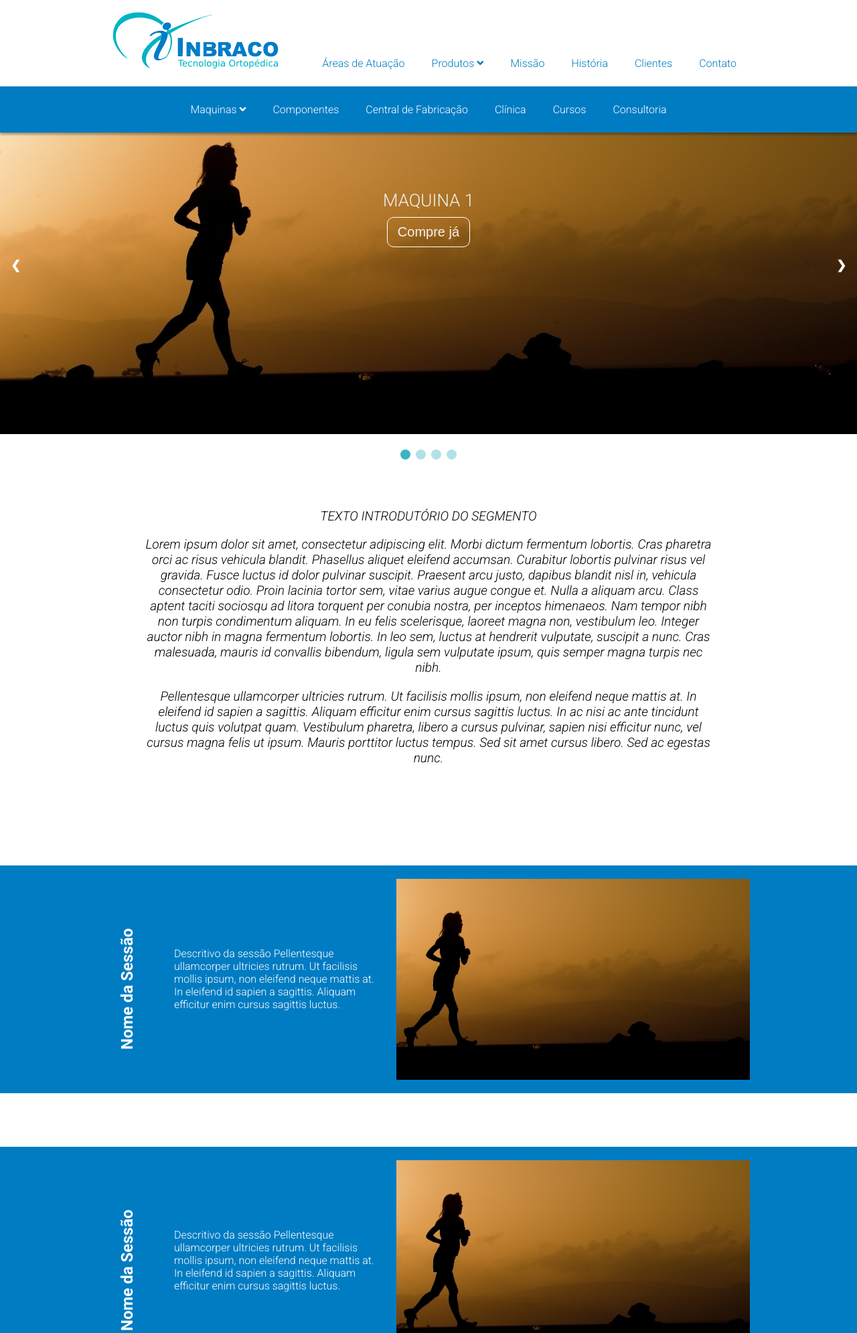
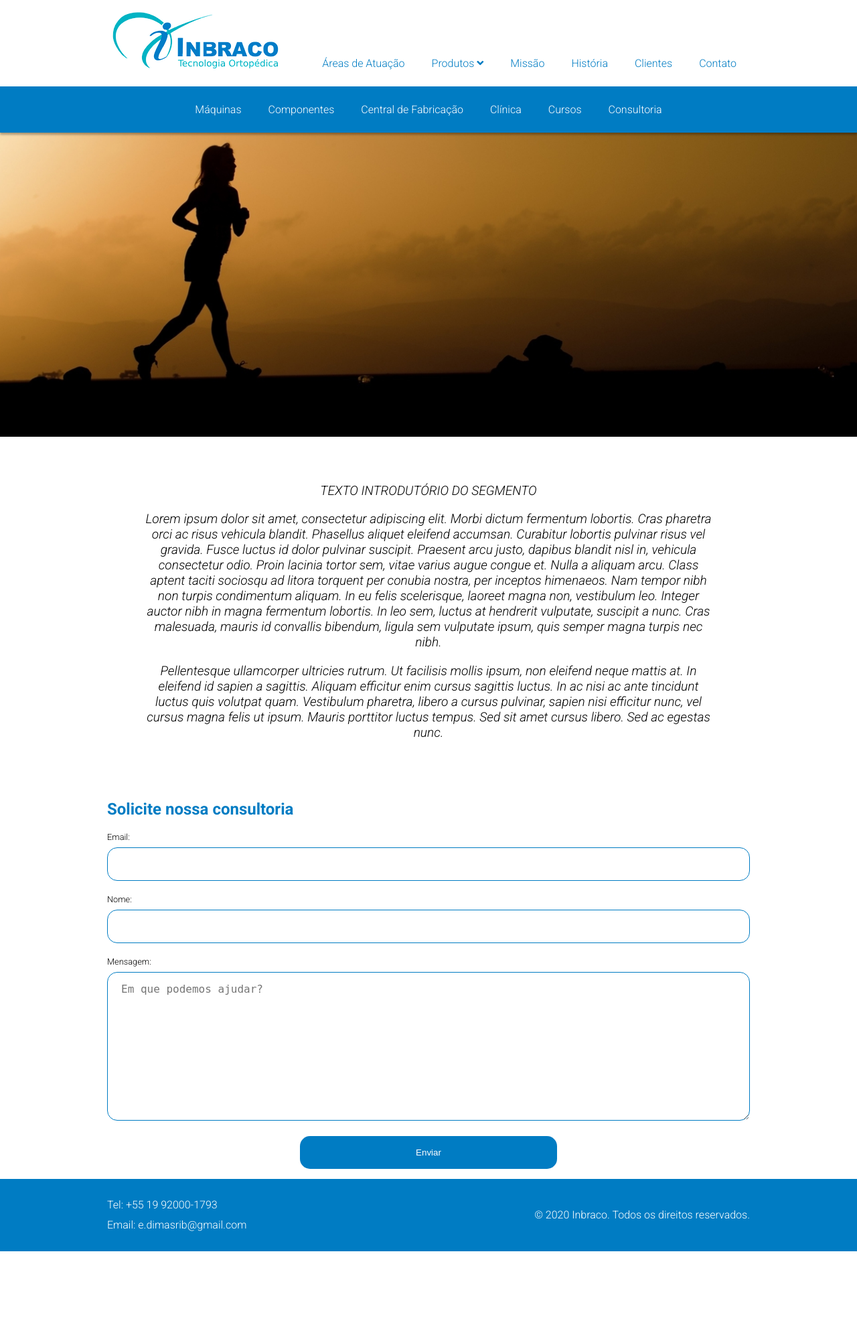
Before and after one commit to sergiomoura/inbraco-static, a PHP site: page /consultoria.html in a window 1280 px wide. Shown: the top 1990 px of the page at 67% size. After the commit the page ends 1868 px from the top, so only its background shows below. Run offline with PHP 8.4, Linux system fonts and the light colour scheme.

Commit message:
adaptacao da pagina de consultorias para ficar propria a essa area de atuacao

```diff
--- a/consultoria.html
+++ b/consultoria.html
@@ -13,7 +13,8 @@
     <link href="https://fonts.googleapis.com/css2?family=Roboto:ital,wght@0,300;0,700;1,300&display=swap" rel="stylesheet">
 
     <link rel="stylesheet" href="css/main.css">
-    <link rel="stylesheet" href="css/maquinas.css">
+    <link rel="stylesheet" href="css/forms.css">
+    <link rel="stylesheet" href="css/consultoria.css">
     <link rel="stylesheet" href="css/slideshow.css">
     <link rel="stylesheet" href="css/area-de-atuacao-section.css">
 
@@ -49,15 +50,7 @@
             <div class="container">
             <nav>
                 <ul>
-                    <div class="dropdown">
-                        <a class="dropbtn navbar-item" id="maquinas" href="#">Maquinas
-                            <i class="fas fa-angle-down"></i>
-                        </a>
-                        <div class="dropdown-content">
-                            <a href="#">Componentes</a>
-                            <a href="#">Maquinas</a>
-                        </div>
-                    </div>
+                    <li><a class="navbar-item" id="maquinas" href="/maquinas.html">Máquinas</a></li>
                     <li><a class="navbar-item" id="componentes" href="/componentes.html">Componentes</a></li>
                     <li><a class="navbar-item" id="central-de-fabricacao" href="/central-de-fabricacao.html">Central de Fabricação</a></li>
                     <li><a class="navbar-item" id="clinica" href="/clinica.html">Clínica</a></li>
@@ -69,63 +62,10 @@
         </div>
     </header>
 
-    <section class="destaques-slides ">
-        <div class="destaques-slideshow">
-            <div class="slideshow-container">
-                <div class="mySlides fade">
-                    <img src="img/banner2.jpg" style="width:100%">
-                    <div class="text">
-                        <div>
-                            MAQUINA 1
-                        </div>
-                        <button type="button">Compre já</button>
-                    </div>
-                </div>
+    <section class="banner-area-de-atuacao">
+        <img src="img/banner2.jpg" style="width:100%">
+    </section>
 
-                <div class="mySlides fade">
-                    <img src="img/banner2.jpg" style="width:100%">
-                    <div class="text">
-                        <div>
-                            MAQUINA 2
-                        </div>
-                        <button type="button">Compre já</button>
-                    </div>
-                </div>
-
-                <div class="mySlides fade">
-                    <img src="img/banner2.jpg" style="width:100%">
-                    <div class="text">
-                        <div>
-                            MAQUINA 3
-                        </div>
-                        <button type="button">Compre já</button>
-                    </div>
-                </div>
-
-                <div class="mySlides fade">
-                    <img src="img/banner2.jpg" style="width:100%">
-                    <div class="text">
-                        <div>
-                            MAQUINA 4
-                        </div>
-                        <button type="button">Compre já</button>
-                    </div>
-                </div>
-
-                <a class="prev" onclick="plusSlides(-1)">&#10094;</a>
-                <a class="next" onclick="plusSlides(1)">&#10095;</a>
-
-            </div>
-            <br>
-
-            <div style="text-align:center">
-                <span class="dot" onclick="currentSlide(1)"></span>
-                <span class="dot" onclick="currentSlide(2)"></span>
-                <span class="dot" onclick="currentSlide(3)"></span>
-                <span class="dot" onclick="currentSlide(4)"></span>
-            </div>
-        </div>
-    </section>
 
     <main>
         <section class="descritivo container">
@@ -141,216 +81,24 @@
             </p>
         </section>
 
-
-        <section class="section-area-de-atuacao">
-            <div class="container">
-                <div class="name-section">
-                    <h2 >
-                        Nome da Sessão
-                    </h2>
-                </div>
-                <div class="description-section">
-                    Descritivo da sessão
-                    Pellentesque ullamcorper ultricies rutrum. Ut facilisis mollis ipsum, non eleifend neque mattis at. In eleifend id sapien a sagittis. Aliquam efficitur enim cursus sagittis luctus.
-                </div>
-                <div class="image-section">
-                    <img src="img/banner2.jpg">
-                </div>
-            </div>
+                <section class="contato container" id="contato">
+            <a class="anchor" id="anchor-contato"></a>
+            <h2>Solicite nossa consultoria</h2>
+            <form>
+                <label for="email">Email:
+                    <input type="text" id="email" name="email">
+                </label>
+                <label for="name">
+                    Nome:
+                    <input type="text" id="name" name="name">
+                </label>
+                <label for="message">
+                    Mensagem:
+                    <textarea name="message" rows="10" cols="30" placeholder="Em que podemos ajudar?"></textarea>
+                </label>
+                <button type="submit">Enviar</button>
+            </form>
         </section>
-        <section class="section-area-de-atuacao">
-            <div class="container">
-                <div class="name-section">
-                    <h2 >
-                        Nome da Sessão
-                    </h2>
-                </div>
-                <div class="description-section">
-                    Descritivo da sessão
-                    Pellentesque ullamcorper ultricies rutrum. Ut facilisis mollis ipsum, non eleifend neque mattis at. In eleifend id sapien a sagittis. Aliquam efficitur enim cursus sagittis luctus.
-                </div>
-                <div class="image-section">
-                    <img src="img/banner2.jpg">
-                </div>
-            </div>
-        </section>
-        <section class="section-area-de-atuacao">
-            <div class="container">
-                <div class="name-section">
-                    <h2 >
-                        Nome da Sessão
-                    </h2>
-                </div>
-                <div class="description-section">
-                    Descritivo da sessão
-                    Pellentesque ullamcorper ultricies rutrum. Ut facilisis mollis ipsum, non eleifend neque mattis at. In eleifend id sapien a sagittis. Aliquam efficitur enim cursus sagittis luctus.
-                </div>
-                <div class="image-section">
-                    <img src="img/banner2.jpg">
-                </div>
-            </div>
-        </section>
-        <section class="section-area-de-atuacao">
-            <div class="container">
-                <div class="name-section">
-                    <h2 >
-                        Nome da Sessão
-                    </h2>
-                </div>
-                <div class="description-section">
-                    Descritivo da sessão
-                    Pellentesque ullamcorper ultricies rutrum. Ut facilisis mollis ipsum, non eleifend neque mattis at. In eleifend id sapien a sagittis. Aliquam efficitur enim cursus sagittis luctus.
-                </div>
-                <div class="image-section">
-                    <img src="img/banner2.jpg">
-                </div>
-            </div>
-        </section>
-        <section class="section-area-de-atuacao">
-            <div class="container">
-                <div class="name-section">
-                    <h2 >
-                        Nome da Sessão
-                    </h2>
-                </div>
-                <div class="description-section">
-                    Descritivo da sessão
-                    Pellentesque ullamcorper ultricies rutrum. Ut facilisis mollis ipsum, non eleifend neque mattis at. In eleifend id sapien a sagittis. Aliquam efficitur enim cursus sagittis luctus.
-                </div>
-                <div class="image-section">
-                    <img src="img/banner2.jpg">
-                </div>
-            </div>
-        </section>
-        <section class="section-area-de-atuacao">
-            <div class="container">
-                <div class="name-section">
-                    <h2 >
-                        Nome da Sessão
-                    </h2>
-                </div>
-                <div class="description-section">
-                    Descritivo da sessão
-                    Pellentesque ullamcorper ultricies rutrum. Ut facilisis mollis ipsum, non eleifend neque mattis at. In eleifend id sapien a sagittis. Aliquam efficitur enim cursus sagittis luctus.
-                </div>
-                <div class="image-section">
-                    <img src="img/banner2.jpg">
-                </div>
-            </div>
-        </section>
-        <section class="section-area-de-atuacao">
-            <div class="container">
-                <div class="name-section">
-                    <h2 >
-                        Nome da Sessão
-                    </h2>
-                </div>
-                <div class="description-section">
-                    Descritivo da sessão
-                    Pellentesque ullamcorper ultricies rutrum. Ut facilisis mollis ipsum, non eleifend neque mattis at. In eleifend id sapien a sagittis. Aliquam efficitur enim cursus sagittis luctus.
-                </div>
-                <div class="image-section">
-                    <img src="img/banner2.jpg">
-                </div>
-            </div>
-        </section>
-        <section class="section-area-de-atuacao">
-            <div class="container">
-                <div class="name-section">
-                    <h2 >
-                        Nome da Sessão
-                    </h2>
-                </div>
-                <div class="description-section">
-                    Descritivo da sessão
-                    Pellentesque ullamcorper ultricies rutrum. Ut facilisis mollis ipsum, non eleifend neque mattis at. In eleifend id sapien a sagittis. Aliquam efficitur enim cursus sagittis luctus.
-                </div>
-                <div class="image-section">
-                    <img src="img/banner2.jpg">
-                </div>
-            </div>
-        </section>
-        <section class="section-area-de-atuacao">
-            <div class="container">
-                <div class="name-section">
-                    <h2 >
-                        Nome da Sessão
-                    </h2>
-                </div>
-                <div class="description-section">
-                    Descritivo da sessão
-                    Pellentesque ullamcorper ultricies rutrum. Ut facilisis mollis ipsum, non eleifend neque mattis at. In eleifend id sapien a sagittis. Aliquam efficitur enim cursus sagittis luctus.
-                </div>
-                <div class="image-section">
-                    <img src="img/banner2.jpg">
-                </div>
-            </div>
-        </section>
-        <section class="section-area-de-atuacao">
-            <div class="container">
-                <div class="name-section">
-                    <h2 >
-                        Nome da Sessão
-                    </h2>
-                </div>
-                <div class="description-section">
-                    Descritivo da sessão
-                    Pellentesque ullamcorper ultricies rutrum. Ut facilisis mollis ipsum, non eleifend neque mattis at. In eleifend id sapien a sagittis. Aliquam efficitur enim cursus sagittis luctus.
-                </div>
-                <div class="image-section">
-                    <img src="img/banner2.jpg">
-                </div>
-            </div>
-        </section>
-        <section class="section-area-de-atuacao">
-            <div class="container">
-                <div class="name-section">
-                    <h2 >
-                        Nome da Sessão
-                    </h2>
-                </div>
-                <div class="description-section">
-                    Descritivo da sessão
-                    Pellentesque ullamcorper ultricies rutrum. Ut facilisis mollis ipsum, non eleifend neque mattis at. In eleifend id sapien a sagittis. Aliquam efficitur enim cursus sagittis luctus.
-                </div>
-                <div class="image-section">
-                    <img src="img/banner2.jpg">
-                </div>
-            </div>
-        </section>
-        <section class="section-area-de-atuacao">
-            <div class="container">
-                <div class="name-section">
-                    <h2 >
-                        Nome da Sessão
-                    </h2>
-                </div>
-                <div class="description-section">
-                    Descritivo da sessão
-                    Pellentesque ullamcorper ultricies rutrum. Ut facilisis mollis ipsum, non eleifend neque mattis at. In eleifend id sapien a sagittis. Aliquam efficitur enim cursus sagittis luctus.
-                </div>
-                <div class="image-section">
-                    <img src="img/banner2.jpg">
-                </div>
-            </div>
-        </section>
-        <section class="section-area-de-atuacao">
-            <div class="container">
-                <div class="name-section">
-                    <h2 >
-                        Nome da Sessão
-                    </h2>
-                </div>
-                <div class="description-section">
-                    Descritivo da sessão
-                    Pellentesque ullamcorper ultricies rutrum. Ut facilisis mollis ipsum, non eleifend neque mattis at. In eleifend id sapien a sagittis. Aliquam efficitur enim cursus sagittis luctus.
-                </div>
-                <div class="image-section">
-                    <img src="img/banner2.jpg">
-                </div>
-            </div>
-        </section>
-
 
     </main>
 
--- a/css/area-de-atuacao-section.css
+++ b/css/area-de-atuacao-section.css
@@ -3,6 +3,18 @@ section.descritivo {
     text-align: center;
     font-style: italic;
     font-size: 1.2rem;
+}
+
+section.banner-area-de-atuacao {
+    width: 100%;
+    height: 750px;
+}
+
+section.banner-area-de-atuacao img {
+    width: 100%;
+    height: 100%;
+    -o-object-fit: cover;
+    object-fit: cover;
 }
 
 section.section-area-de-atuacao {
--- /dev/null
+++ b/css/consultoria.css
@@ -0,0 +1,13 @@
+
+section.contato > div {
+    background-color: yellow;
+    display: -webkit-box;
+    display: -ms-flexbox;
+    display: flex;
+}
+
+button[type=submit] {
+    width: 40%;
+    margin: 15px auto;
+    display: block;
+}
```
